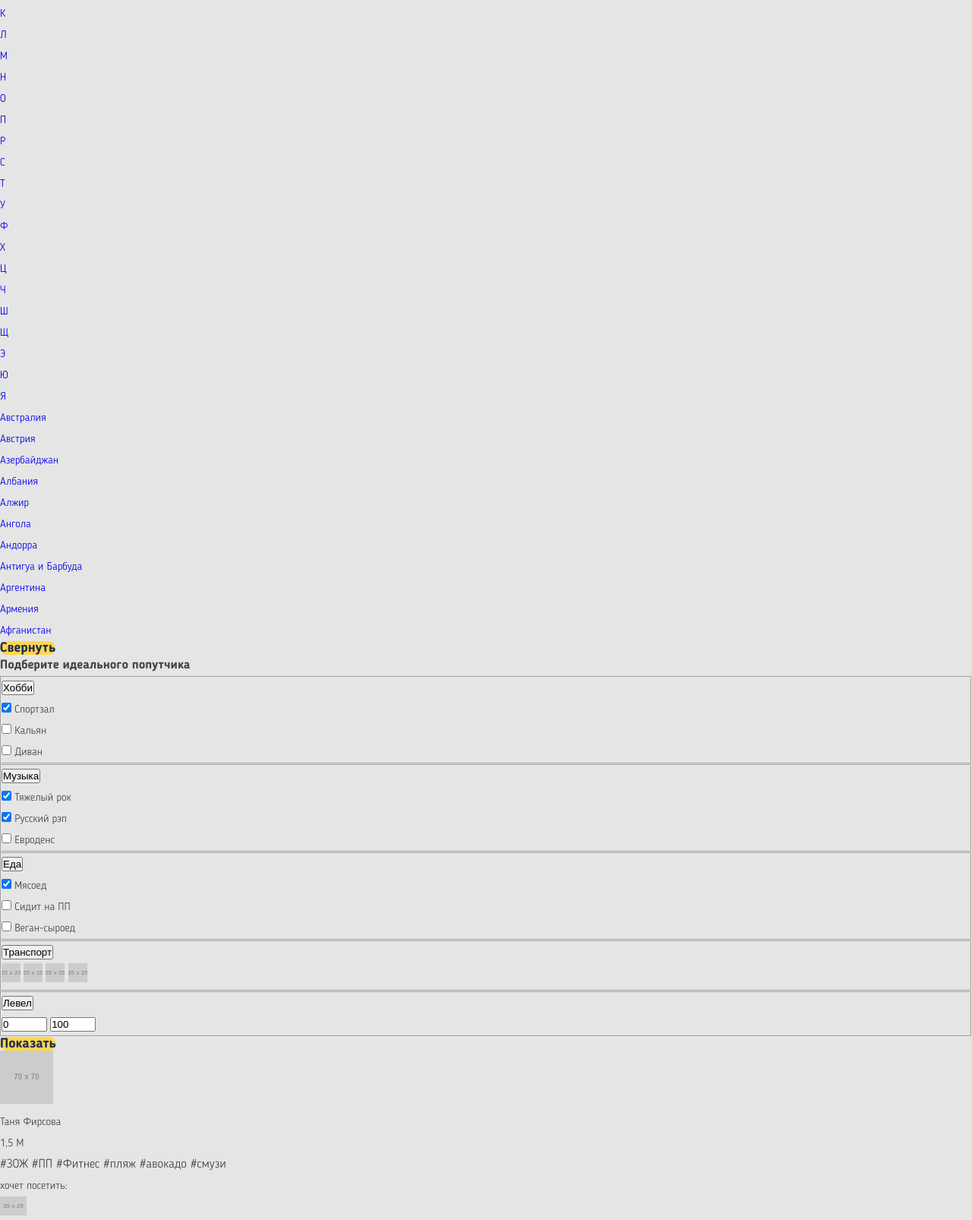
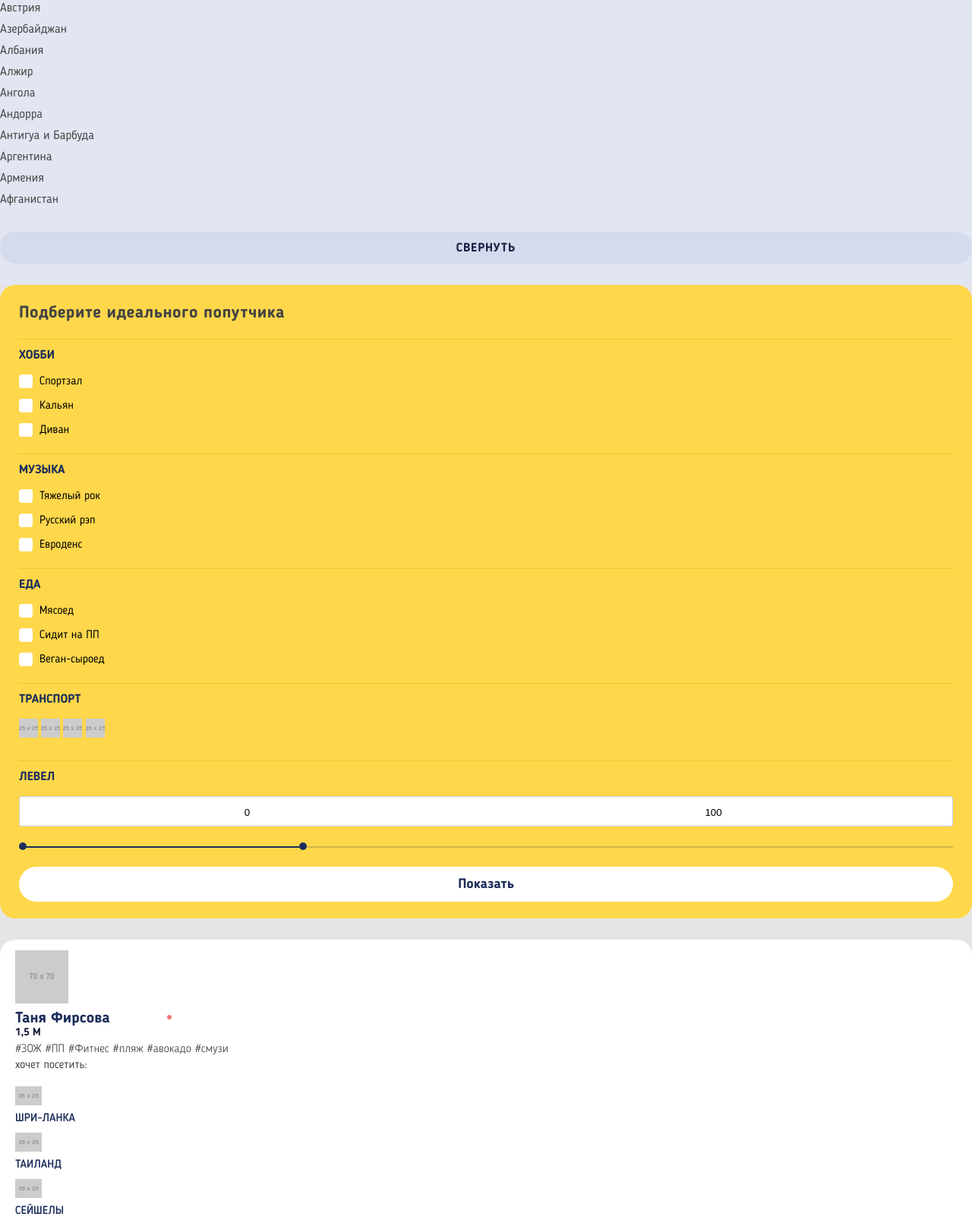
Before and after one commit to htmlacademy-adaptive/1501599-pognali-21, a plain HTML site: page source/catalog.html in a window 1280 px wide. Shown: the part 891-2497 px from the top of the page at 76% size. Drawn offline with nearby package versions, Linux system fonts and the light colour scheme; files that its build step writes are made by us from their sources; placeholder pictures from the web are drawn by us.

Commit message:
Стилизация страницы каталога

```diff
--- a/source/catalog.html
+++ b/source/catalog.html
@@ -5,7 +5,7 @@
   <title>Каталог: Погнали</title>
   <link rel="stylesheet" href="./css/style.css">
 </head>
-<body class="page__body">
+<body class="page__body page__body--inner">
 
 <header class="page-header">
 
@@ -91,7 +91,7 @@
         </li>
       </ul>
 
-      <div class="alphabet">
+      <div class="filtration__alphabet alphabet">
         <h2 class="visually-hidden">Выбор страны</h2>
         <ul class="alphabet__list">
           <li class="alphabet__item">
@@ -237,15 +237,24 @@
 
           <ul class="companion-choice__list">
             <li class="companion-choice__item">
-              <input class="companion-choice__checkbox" id="gym" type="checkbox" name="hobby" value="Спортзал" checked>
+              <input
+                class="visually-hidden companion-choice__checkbox" id="gym" type="checkbox" name="hobby"
+                value="Спортзал" checked
+              >
               <label class="companion-choice__label" for="gym">Спортзал</label>
             </li>
             <li class="companion-choice__item">
-              <input class="companion-choice__checkbox" id="hookah" type="checkbox" name="hobby" value="Кальян">
+              <input
+                class="visually-hidden companion-choice__checkbox" id="hookah" type="checkbox" name="hobby"
+                value="Кальян"
+              >
               <label class="companion-choice__label" for="hookah">Кальян</label>
             </li>
             <li class="companion-choice__item">
-              <input class="companion-choice__checkbox" id="sofa" type="checkbox" name="hobby" value="Диван">
+              <input
+                class="visually-hidden companion-choice__checkbox" id="sofa" type="checkbox" name="hobby"
+                value="Диван"
+              >
               <label class="companion-choice__label" for="sofa">Диван</label>
             </li>
           </ul>
@@ -257,7 +266,8 @@
           <ul class="companion-choice__list companion-choice__list--show">
             <li class="companion-choice__item">
               <input
-                class="companion-choice__checkbox" id="hard-rock" type="checkbox" name="music" value="Тяжелый рок"
+                class="visually-hidden companion-choice__checkbox" id="hard-rock" type="checkbox" name="music"
+                value="Тяжелый рок"
                 checked
               >
               <label class="companion-choice__label" for="hard-rock">Тяжелый рок</label>
@@ -265,14 +275,18 @@
 
             <li class="companion-choice__item">
               <input
-                class="companion-choice__checkbox" id="russian-rap" type="checkbox" name="music" value="Русский рэп"
+                class="visually-hidden companion-choice__checkbox" id="russian-rap" type="checkbox" name="music"
+                value="Русский рэп"
                 checked
               >
               <label class="companion-choice__label" for="russian-rap">Русский рэп</label>
             </li>
 
             <li class="companion-choice__item">
-              <input class="companion-choice__checkbox" id="euro-dance" type="checkbox" name="music" value="Евроденс">
+              <input
+                class="visually-hidden companion-choice__checkbox" id="euro-dance" type="checkbox" name="music"
+                value="Евроденс"
+              >
               <label class="companion-choice__label" for="euro-dance">Евроденс</label>
             </li>
           </ul>
@@ -284,16 +298,23 @@
           <ul class="companion-choice__list">
             <li class="companion-choice__item">
               <input
-                class="companion-choice__checkbox" id="meat-eater" type="checkbox" name="food" value="Мясоед" checked
+                class="visually-hidden companion-choice__checkbox" id="meat-eater" type="checkbox" name="food"
+                value="Мясоед" checked
               >
               <label class="companion-choice__label" for="meat-eater">Мясоед</label>
             </li>
             <li class="companion-choice__item">
-              <input class="companion-choice__checkbox" id="nutrition" type="checkbox" name="food" value="Сидит на ПП">
+              <input
+                class="visually-hidden companion-choice__checkbox" id="nutrition" type="checkbox" name="food"
+                value="Сидит на ПП"
+              >
               <label class="companion-choice__label" for="nutrition">Сидит на ПП</label>
             </li>
             <li class="companion-choice__item">
-              <input class="companion-choice__checkbox" id="vegan" type="checkbox" name="food" value="Веган-сыроед">
+              <input
+                class="visually-hidden companion-choice__checkbox" id="vegan" type="checkbox" name="food"
+                value="Веган-сыроед"
+              >
               <label class="companion-choice__label" for="vegan">Веган-сыроед</label>
             </li>
           </ul>
@@ -330,13 +351,16 @@
 
             <div class="level-filter__level-controls">
               <label class="level-filter__label" aria-label="Минимальный уровень">
-                <input class="level-filter__input" type="number" name="min" id="min-level" value="0" min="0" max="100">
+                <input
+                  class="level-filter__input level-filter__input--min" type="number" name="min" id="min-level"
+                  value="0" min="0" max="100"
+                >
               </label>
 
               <label class="level-filter__label" aria-label="Максимальный уровень">
                 <input
-                  class="level-filter__input" type="number" name="max" id="max-level" value="100" min="0"
-                  max="100"
+                  class="level-filter__input level-filter__input--max" type="number" name="max" id="max-level"
+                  value="100" min="0" max="100"
                 >
               </label>
             </div>
@@ -344,12 +368,12 @@
             <div class="level-filter__range-controls">
               <div class="level-filter__scale">
                 <div class="level-filter__bar"></div>
-                <div class="level-filter__toggle level-filter__toggle--min" tabindex="0"></div>
-                <div class="level-filter__toggle level-filter__toggle--max" tabindex="0"></div>
               </div>
+              <div class="level-filter__toggle level-filter__toggle--min" tabindex="0"></div>
+              <div class="level-filter__toggle level-filter__toggle--max" tabindex="0"></div>
             </div>
+          </div>
 
-          </div>
         </fieldset>
 
         <button class="companion-choice__button button" type="submit">Показать</button>
@@ -376,22 +400,22 @@
 
           <ul class="companion-card__tags tags">
             <li class="tags__item">
-              <a class="tags__link" href="#">#ЗОЖ</a>
+              <a class="tags__link tags__link--size-s" href="#">#ЗОЖ</a>
             </li>
             <li class="tags__item">
-              <a class="tags__link" href="#">#ПП</a>
+              <a class="tags__link tags__link--size-s" href="#">#ПП</a>
             </li>
             <li class="tags__item">
-              <a class="tags__link" href="#">#Фитнес</a>
+              <a class="tags__link tags__link--size-s" href="#">#Фитнес</a>
             </li>
             <li class="tags__item">
-              <a class="tags__link" href="#">#пляж</a>
+              <a class="tags__link tags__link--size-s" href="#">#пляж</a>
             </li>
             <li class="tags__item">
-              <a class="tags__link" href="#">#авокадо</a>
+              <a class="tags__link tags__link--size-s" href="#">#авокадо</a>
             </li>
             <li class="tags__item">
-              <a class="tags__link" href="#">#смузи</a>
+              <a class="tags__link tags__link--size-s" href="#">#смузи</a>
             </li>
           </ul>
 
@@ -448,12 +472,12 @@
 
             <div class="info-card__level level">
               <p class="info-card__title">левел:</p>
-              <span class="level__number">99</span>
-              <span class="level__text">level</span>
+              <span class="level__number level__number--profile">99</span>
+              <span class="level__text visually-hidden">level</span>
             </div>
           </div>
 
-          <button class="button" type="button">Позвать!</button>
+          <button class="companion-card__call button" type="button">Позвать!</button>
         </li>
 
         <li class="companion-card__item">
@@ -468,19 +492,19 @@
 
           <ul class="companion-card__tags tags">
             <li class="tags__item">
-              <a class="tags__link" href="#">#бургер</a>
+              <a class="tags__link tags__link--size-s" href="#">#бургер</a>
             </li>
             <li class="tags__item">
-              <a class="tags__link" href="#">#бар</a>
+              <a class="tags__link tags__link--size-s" href="#">#бар</a>
             </li>
             <li class="tags__item">
-              <a class="tags__link" href="#">#футбол</a>
+              <a class="tags__link tags__link--size-s" href="#">#футбол</a>
             </li>
             <li class="tags__item">
-              <a class="tags__link" href="#">#концерт</a>
+              <a class="tags__link tags__link--size-s" href="#">#концерт</a>
             </li>
             <li class="tags__item">
-              <a class="tags__link" href="#">#крафт</a>
+              <a class="tags__link tags__link--size-s" href="#">#крафт</a>
             </li>
           </ul>
 
@@ -529,12 +553,12 @@
 
             <div class="info-card__level level">
               <p class="info-card__title">левел:</p>
-              <span class="level__number">80</span>
-              <span class="level__text">level</span>
+              <span class="level__number level__number--profile">80</span>
+              <span class="level__text visually-hidden">level</span>
             </div>
           </div>
 
-          <button class="button" type="button">Позвать!</button>
+          <button class="companion-card__call button" type="button">Позвать!</button>
         </li>
 
         <li class="companion-card__item">
@@ -549,19 +573,19 @@
 
           <ul class="companion-card__tags tags">
             <li class="tags__item">
-              <a class="tags__link" href="#">#рэп</a>
+              <a class="tags__link tags__link--size-s" href="#">#рэп</a>
             </li>
             <li class="tags__item">
-              <a class="tags__link" href="#">#тату</a>
+              <a class="tags__link tags__link--size-s" href="#">#тату</a>
             </li>
             <li class="tags__item">
-              <a class="tags__link" href="#">#хайпбист</a>
+              <a class="tags__link tags__link--size-s" href="#">#хайпбист</a>
             </li>
             <li class="tags__item">
-              <a class="tags__link" href="#">#кроссовки</a>
+              <a class="tags__link tags__link--size-s" href="#">#кроссовки</a>
             </li>
             <li class="tags__item">
-              <a class="tags__link" href="#">#суприм</a>
+              <a class="tags__link tags__link--size-s" href="#">#суприм</a>
             </li>
           </ul>
 
@@ -618,12 +642,12 @@
 
             <div class="info-card__level level">
               <p class="info-card__title">левел:</p>
-              <span class="level__number">25</span>
-              <span class="level__text">level</span>
+              <span class="level__number level__number--profile">25</span>
+              <span class="level__text visually-hidden">level</span>
             </div>
           </div>
 
-          <button class="button" type="button">Позвать!</button>
+          <button class="companion-card__call button" type="button">Позвать!</button>
         </li>
 
         <li class="companion-card__item">
@@ -633,21 +657,21 @@
             alt="фотография попутчика"
           >
 
-          <p class="companion-card__name">Лариса Роговая</p>
+          <p class="companion-card__name companion-card__name--online">Лариса Роговая</p>
           <p class="companion-card__likes">23</p>
 
           <ul class="companion-card__tags tags">
             <li class="tags__item">
-              <a class="tags__link" href="#">#образование</a>
+              <a class="tags__link tags__link--size-s" href="#">#образование</a>
             </li>
             <li class="tags__item">
-              <a class="tags__link" href="#">#карьера</a>
+              <a class="tags__link tags__link--size-s" href="#">#карьера</a>
             </li>
             <li class="tags__item">
-              <a class="tags__link" href="#">#учеба</a>
+              <a class="tags__link tags__link--size-s" href="#">#учеба</a>
             </li>
             <li class="tags__item">
-              <a class="tags__link" href="#">#линкедин</a>
+              <a class="tags__link tags__link--size-s" href="#">#линкедин</a>
             </li>
           </ul>
 
@@ -696,12 +720,12 @@
 
             <div class="info-card__level level">
               <p class="info-card__title">левел:</p>
-              <span class="level__number">50</span>
-              <span class="level__text">level</span>
+              <span class="level__number level__number--profile">50</span>
+              <span class="level__text visually-hidden">level</span>
             </div>
           </div>
 
-          <button class="button" type="button">Позвать!</button>
+          <button class="companion-card__call button" type="button">Позвать!</button>
         </li>
       </ul>
 
--- /dev/null
+++ b/source/less/blocks/alphabet.less
@@ -0,0 +1,61 @@
+.alphabet__list {
+  display: grid;
+  grid-template-columns: repeat(5, auto);
+  grid-template-rows: repeat(6, auto);
+
+  margin-bottom: 13px;
+}
+
+.alphabet__link {
+  display: block;
+
+  margin: -1px -1px 0 0;
+  padding: 10px 15px;
+
+  font-weight: 500;
+  font-size: 14px;
+  line-height: 14px;
+
+  text-align: center;
+  text-transform: uppercase;
+
+  color: @basic-blue;
+
+  background-color: @white;
+  border: 1px solid @basic-grey-border;
+}
+
+.alphabet__link--selected {
+  color: @white;
+
+  background-color: @basic-blue;
+  border: 1px solid @basic-blue;
+}
+
+.alphabet__countries-list--current {
+  margin-bottom: 28px;
+}
+
+.alphabet__country {
+  font-weight: normal;
+  font-size: 16px;
+  line-height: 22px;
+  color: @special-grey;
+}
+
+.alphabet__button {
+  width: 100%;
+
+  padding: 12px 0 10px 0;
+
+  font-size: 16px;
+  line-height: 20px;
+
+  letter-spacing: 0.05em;
+  text-transform: uppercase;
+
+  color: @special-blue-accent;
+
+  background-color: @basic-blue-darken;
+  border-radius: 20px;
+}
--- /dev/null
+++ b/source/less/blocks/companion-card.less
@@ -0,0 +1,101 @@
+.companion-card__item {
+  margin-bottom: 10px;
+  padding: 14px 20px 23px 20px;
+  background-color: @white;
+
+  border-radius: 20px;
+}
+
+.companion-card__item:last-child {
+  margin-bottom: 24px;
+}
+
+.companion-card__name,
+.companion-card__likes {
+  font-weight: bold;
+}
+
+.companion-card__name {
+  position: relative;
+
+  font-size: 20px;
+  line-height: 20px;
+
+  color: @basic-blue;
+}
+
+.companion-card__name::after {
+  content: "";
+  position: absolute;
+
+  top: 5px;
+  left: 200px;
+
+  width: 6px;
+  height: 6px;
+
+  background-color: @special-red-status;
+  border-radius: 50%;
+}
+
+.companion-card__name--online::after {
+  background-color: @green;
+}
+
+.companion-card__likes,
+.companion-card__call {
+  text-transform: uppercase;
+  color: @basic-blue-dark;
+}
+
+.companion-card__likes {
+  line-height: 16px;
+}
+
+// Button
+
+.companion-card__call {
+  font-weight: bold;
+  font-size: 17px;
+  line-height: 17px;
+
+  text-align: center;
+}
+
+.companion-card__button {
+  position: relative;
+  padding-left: 33px;
+
+  font-weight: bold;
+  font-size: 17px;
+  line-height: 30px;
+
+  text-align: center;
+  text-transform: uppercase;
+
+  background-color: transparent;
+  color: @basic-blue;
+
+  &::before,
+  &::after {
+    content: "";
+    position: absolute;
+
+    top: 11px;
+    left: 0;
+
+    width: 18px;
+    height: 2px;
+
+    background-color: @basic-blue;
+    border-radius: 2px;
+  }
+}
+
+.companion-card__button::after {
+  transform: rotate(-90deg);
+}
+
+.companion-card__pagination {
+  margin-bottom: 46px;
+}
--- /dev/null
+++ b/source/less/blocks/companion-choice.less
@@ -0,0 +1,88 @@
+.companion-choice {
+  margin-bottom: 28px;
+}
+
+.companion-choice__form {
+  padding: 26px 25px 22px 25px;
+
+  background-color: @basic-yellow;
+
+  border-radius: 20px;
+}
+
+.companion-choice__filter,
+.companion-choice__reversal {
+  font-weight: bold;
+  color: @basic-blue;
+  border: none;
+}
+
+.companion-choice__filter {
+  padding-bottom: 20px;
+}
+
+.companion-choice__title {
+  margin-bottom: 23px;
+
+  font-size: 22px;
+  line-height: 22px;
+
+  letter-spacing: 0.02em;
+}
+
+.companion-choice__item:not(:last-child) {
+  margin-bottom: 12px;
+}
+
+.companion-choice__reversal {
+  width: 100%;
+
+  margin-bottom: 16px;
+  padding: 12px 0 0 0;
+
+  font-family: @main-font;
+  font-size: 16px;
+  line-height: 18px;
+
+  text-align: left;
+  text-transform: uppercase;
+
+  background-color: transparent;
+  border-top: 1px solid @basic-yellow-border;
+}
+
+.companion-choice__label {
+  display: block;
+
+  position: relative;
+  padding-left: 27px;
+
+  font-weight: normal;
+  font-size: 15px;
+  line-height: 20px;
+  color: @black;
+}
+
+.companion-choice__checkbox + .companion-choice__label::before {
+  content: "";
+  position: absolute;
+
+  left: 0;
+  top: 0;
+
+  width: 18px;
+  height: 18px;
+
+  background-color: @white;
+  .fields-border();
+  border: none;
+  cursor: pointer;
+}
+
+.companion-choice__button {
+  width: 100%;
+  padding: 14px;
+
+  background-color: @white;
+  border-radius: 25px;
+}
--- /dev/null
+++ b/source/less/blocks/filtration.less
@@ -0,0 +1,25 @@
+.filtration {
+  padding: 40px 0 28px 0;
+  background-color: @basic-blue-background;
+}
+
+.filtration__list {
+  margin-bottom: 20px;
+}
+
+.filtration__title,
+.filtration__link {
+  font-weight: bold;
+  font-size: 16px;
+  line-height: 112%;
+  text-transform: uppercase;
+}
+
+.filtration__link {
+  color: @special-blue-accent-opacity-30;
+}
+
+.filtration__title,
+.filtration__link--current {
+  color: @special-blue-accent;
+}
--- a/source/less/blocks/form-plan.less
+++ b/source/less/blocks/form-plan.less
@@ -39,7 +39,7 @@
 .form-plan__title {
   font-weight: bold;
   font-size: 20px;
-  line-height: 100%;
+  line-height: 20px;
   border-width: inherit;
 }
 
--- /dev/null
+++ b/source/less/blocks/info-card.less
@@ -0,0 +1,21 @@
+.info-card__title {
+  margin-bottom: 19px;
+
+  font-weight: normal;
+  font-size: 15px;
+  line-height: 16px;
+}
+
+.info-card__item {
+  margin-bottom: 10px;
+}
+
+.info-card__country {
+  font-weight: 500;
+  font-size: 15px;
+  line-height: 16px;
+
+  text-transform: uppercase;
+
+  color: @basic-blue;
+}
--- /dev/null
+++ b/source/less/blocks/level-filter.less
@@ -0,0 +1,68 @@
+.level-filter__level-controls {
+  display: grid;
+  grid-template-columns: 1fr 1fr;
+
+  margin-bottom: 21px;
+}
+
+.level-filter__input {
+  width: 100%;
+
+  padding: 13px 10px 10px;
+
+  text-align: center;
+
+  border: 1px solid @basic-grey-border;
+  background-color: @white;
+}
+
+.level-filter__input--min {
+  border-right: none;
+
+  border-radius: 4px 0 0 4px;
+}
+
+.level-filter__input--max {
+  border-left: none;
+
+  border-radius: 0 4px 4px 0;
+}
+
+// Controls
+
+.level-filter__range-controls {
+  position: relative;
+  padding: 5px 0;
+}
+
+.level-filter__scale {
+  height: 2px;
+
+  background-color: @basic-blue-opacity-20;
+}
+
+.level-filter__bar {
+  width: 30%;
+  height: 2px;
+
+  background-color: @basic-blue;
+}
+
+.level-filter__toggle {
+  position: absolute;
+
+  top: 0;
+  left: 0;
+
+  width: 10px;
+  height: 10px;
+
+  background-color: @basic-blue;
+  border-radius: 50%;
+
+  cursor: pointer;
+}
+
+.level-filter__toggle--max {
+  left: 30%;
+}
--- a/source/less/blocks/page-body.less
+++ b/source/less/blocks/page-body.less
@@ -7,3 +7,7 @@
   font-weight: 300;
   color: @special-grey;
 }
+
+.page__body--inner {
+  background-color: @basic-grey;
+}
--- a/source/less/blocks/page-footer.less
+++ b/source/less/blocks/page-footer.less
@@ -1,5 +1,4 @@
 .page-footer {
-  padding-top: 40px;
   background-color: @white;
 }
 
--- /dev/null
+++ b/source/less/blocks/pagination.less
@@ -0,0 +1,36 @@
+.pagination {
+  padding: 25px 28px;
+
+  background-color: @white;
+  border-radius: 20px;
+}
+
+.pagination__numbers {
+  display: flex;
+}
+
+.pagination__link {
+  padding: 16px 20px;
+
+  font-weight: bold;
+  font-size: 20px;
+  line-height: 20px;
+
+  text-transform: uppercase;
+
+  color: @basic-blue;
+}
+
+.pagination__link--current,
+.pagination__link:active {
+  background-color: @basic-yellow;
+  border-radius: 50%;
+}
+
+.pagination__link:hover {
+  opacity: 0.6;
+}
+
+.pagination__link:active {
+  opacity: 1;
+}
--- a/source/less/blocks/tags.less
+++ b/source/less/blocks/tags.less
@@ -12,3 +12,8 @@
 
   color: @special-grey;
 }
+
+.tags__link--size-s {
+  font-size: 15px;
+  line-height: 18px;
+}
--- a/source/less/global.less
+++ b/source/less/global.less
@@ -27,10 +27,6 @@ ul {
   padding: 0;
 }
 
-.page-main {
-  background-color: @basic-grey;
-}
-
 .page-title {
   font-weight: bold;
   font-size: 36px;
--- a/source/less/style.less
+++ b/source/less/style.less
@@ -28,3 +28,10 @@
 @import "blocks/form-plan";
 @import "blocks/calendar";
 @import "blocks/entertainment";
+@import "blocks/filtration";
+@import "blocks/alphabet";
+@import "blocks/companion-choice";
+@import "blocks/level-filter";
+@import "blocks/companion-card";
+@import "blocks/info-card";
+@import "blocks/pagination";
--- a/source/less/variables.less
+++ b/source/less/variables.less
@@ -11,14 +11,19 @@
 
 @orange: #FFA530;
 
+@green: #BBF085;
+
 @basic-blue: #1D2E5B;
+@basic-blue-background: #E2E5F2;
+@basic-blue-dark: #161C35;
+@basic-blue-darken: #D6DAED;
+@basic-blue-light: #EDEFF6;
+@basic-blue-dark-icon: #121936;
+@basic-blue-opacity-20: rgba(29, 46, 91, 0.2);
 @basic-blue-opacity-30: rgba(29, 46, 91, 0.3);
 
-@basic-blue-dark: #161C35;
-@basic-blue-light: #EDEFF6;
-@basic-blue-dark-icon: #121936;
-
 @basic-yellow: #FFD74B;
+@basic-yellow-border: #F3C72B;
 
 @basic-grey: #E5E5E5;
 @basic-grey-border: #CBCED9;
@@ -26,14 +31,17 @@
 @special-yellow-dark: #FFBD30;
 
 @special-blue-accent: #192144;
+@special-blue-accent-opacity-30: rgba(25, 33, 68, 0.3);
+
 @special-blue-dark: #E6E8F1;
 @special-blue-darken: #D4D9EB;
 @special-blue-light: #DFE3F0;
 @special-blue-dark-accent: #132576;
 
 @special-red: #F47E7E;
+@special-red-status: #F97676;
+
 @special-orange: #FF8D30;
-
 @special-grey: #444444;
 @special-grey-opacity-30: rgba(68, 68, 68, 0.3);
 @special-grey-opacity-60: rgba(68, 68, 68, 0.6);
```
Also changed, not shown: source/form.html (+1 -1 lines).
